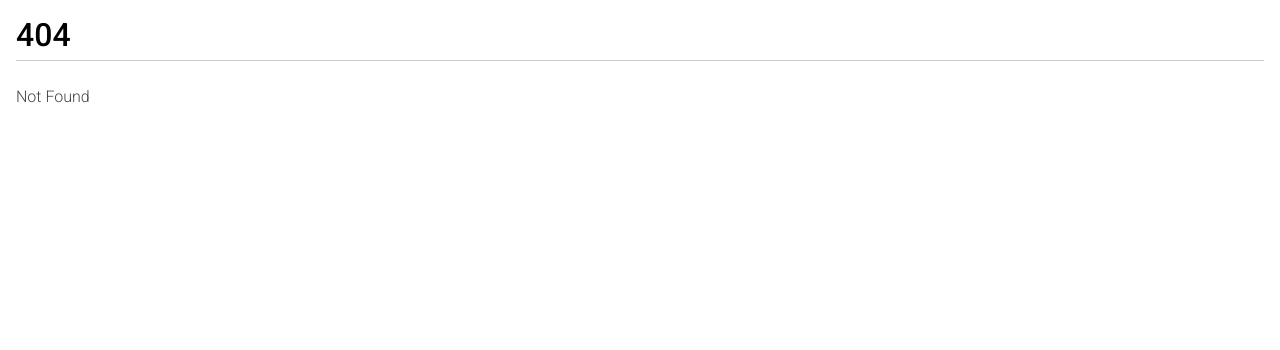
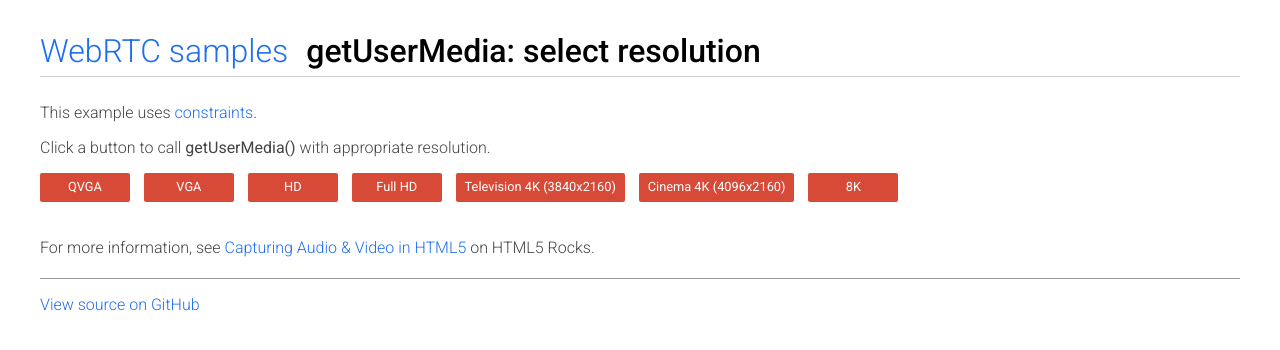
Before and after one commit to robinj0726/webrtc-samples, a SvelteKit app: page /getusermedia/resolution in a window 1280 px wide. Before the commit this address had no page. Shown: the top 350 px of the page. Built offline with nearby package versions, Linux system fonts and the light colour scheme.

Commit message:
select resolution

```diff
--- /dev/null
+++ b/src/routes/getusermedia/resolution/+page.svelte
@@ -0,0 +1,210 @@
+<script>
+	let localVideo;
+	let stream;
+
+	const messagebox = {};
+	const videoblock = {};
+	const dimensions = {};
+
+	let currentWidth = 0;
+	let currentHeight = 0;
+
+	const qvgaConstraints = {
+		video: { width: { exact: 320 }, height: { exact: 240 } }
+	};
+
+	const vgaConstraints = {
+		video: { width: { exact: 640 }, height: { exact: 480 } }
+	};
+
+	const hdConstraints = {
+		video: { width: { exact: 1280 }, height: { exact: 720 } }
+	};
+
+	const fullHdConstraints = {
+		video: { width: { exact: 1920 }, height: { exact: 1080 } }
+	};
+
+	const televisionFourKConstraints = {
+		video: { width: { exact: 3840 }, height: { exact: 2160 } }
+	};
+
+	const cinemaFourKConstraints = {
+		video: { width: { exact: 4096 }, height: { exact: 2160 } }
+	};
+
+	const eightKConstraints = {
+		video: { width: { exact: 7680 }, height: { exact: 4320 } }
+	};
+
+	function gotStream(mediaStream) {
+		stream = window.stream = mediaStream; // stream available to console
+		localVideo.srcObject = mediaStream;
+		messagebox.styleDisplay = 'none';
+		videoblock.styleDisplay = 'block';
+		const track = mediaStream.getVideoTracks()[0];
+		const constraints = track.getConstraints();
+		console.log('Result constraints: ' + JSON.stringify(constraints));
+		// if (constraints && constraints.width && constraints.width.exact) {
+		// 	widthInput.value = constraints.width.exact;
+		// 	widthOutput.textContent = constraints.width.exact;
+		// } else if (constraints && constraints.width && constraints.width.min) {
+		// 	widthInput.value = constraints.width.min;
+		// 	widthOutput.textContent = constraints.width.min;
+		// }
+	}
+
+	function errorMessage(who, what) {
+		const message = who + ': ' + what;
+		messagebox.innerText = message;
+		messagebox.styleDisplay = 'block';
+		console.log(message);
+	}
+
+	function clearErrorMessage() {
+		messagebox.styleDisplay = 'none';
+	}
+
+	function displayVideoDimensions(whereSeen) {
+		console.log(localVideo);
+		if (localVideo && localVideo.videoWidth) {
+			const dimensionsText =
+				'Actual localVideo dimensions: ' +
+				localVideo.videoWidth +
+				'x' +
+				localVideo.videoHeight +
+				'px.';
+			if (currentWidth !== localVideo.videoWidth || currentHeight !== localVideo.videoHeight) {
+				console.log(whereSeen + ': ' + dimensions.innerText);
+				currentWidth = localVideo.videoWidth;
+				currentHeight = localVideo.videoHeight;
+			}
+			dimensions.innerText = dimensionsText;
+		} else {
+			dimensions.innerText = 'Video not ready';
+		}
+	}
+	function getMedia(constraints) {
+		if (stream) {
+			stream.getTracks().forEach((track) => {
+				track.stop();
+			});
+		}
+		dimensions.innerText = '';
+		clearErrorMessage();
+		videoblock.styleDisplay = 'none';
+		navigator.mediaDevices
+			.getUserMedia(constraints)
+			.then(gotStream)
+			.catch((e) => {
+				console.log(e);
+				errorMessage('getUserMedia', e.message, e.name);
+			});
+	}
+</script>
+
+<div id="container">
+	<h1>
+		<a href="//webrtc.github.io/samples/" title="WebRTC samples homepage">WebRTC samples</a>
+		<span>getUserMedia: select resolution</span>
+	</h1>
+	<p></p>
+
+	<p>
+		This example uses <a
+			href="https://w3c.github.io/mediacapture-main/getusermedia.html#media-track-constraints"
+			title="W3C getusermedia specification - constraints section">constraints</a
+		>.
+	</p>
+
+	<p>Click a button to call <code>getUserMedia()</code> with appropriate resolution.</p>
+
+	<div id="buttons">
+		<button id="qvga" on:click={() => getMedia(qvgaConstraints)}>QVGA</button>
+		<button id="vga" on:click={() => getMedia(vgaConstraints)}>VGA</button>
+		<button id="hd" on:click={() => getMedia(hdConstraints)}>HD</button>
+		<button id="full-hd" on:click={() => getMedia(fullHdConstraints)}>Full HD</button>
+		<button id="televisionFourK" on:click={() => getMedia(televisionFourKConstraints)}
+			>Television 4K (3840x2160)</button
+		>
+		<button id="cinemaFourK" on:click={() => getMedia(cinemaFourKConstraints)}
+			>Cinema 4K (4096x2160)</button
+		>
+		<button id="eightK" on:click={() => getMedia(eightKConstraints)}>8K</button>
+	</div>
+
+	<div id="videoblock" style="display: {videoblock.styleDisplay};">
+		<p id="dimensions">{dimensions.innerText}</p>
+
+		<video
+			id="gum-res-local"
+			bind:this={localVideo}
+			playsinline
+			autoplay
+			on:loadedmetadata={() => displayVideoDimensions('loadedmetadata')}
+			on:resize={() => displayVideoDimensions('resize')}
+		>
+			<track kind="captions" />
+		</video>
+		<div id="width">
+			<label for="width-input">Width <span></span>px:</label>
+			<input type="range" min="0" max="7680" value="0" />
+		</div>
+		<input id="sizelock" type="checkbox" />Lock video size<br />
+		<input id="aspectlock" type="checkbox" />Lock aspect ratio<br />
+	</div>
+	<p id="errormessage" style="display: {messagebox.styleDisplay};">{messagebox.innerText}</p>
+
+	<p>
+		For more information, see <a
+			href="http://www.html5rocks.com/en/tutorials/getusermedia/intro/"
+			title="Media capture article by Eric Bidelman on HTML5 Rocks"
+			>Capturing Audio &amp; Video in HTML5</a
+		> on HTML5 Rocks.
+	</p>
+
+	<a
+		href="https://github.com/webrtc/samples/tree/gh-pages/src/content/getusermedia/resolution"
+		title="View source for this page on GitHub"
+		id="viewSource">View source on GitHub</a
+	>
+</div>
+
+<style>
+	:global(html) {
+		height: 100%;
+	}
+
+	button {
+		margin: 0 10px 20px 0;
+		min-width: 90px;
+	}
+
+	div#buttons {
+		margin: 0 0 1em 0;
+	}
+
+	div#container {
+		max-width: 100%;
+	}
+
+	#errormessage {
+		display: none;
+		font-size: 300%;
+	}
+
+	#videoblock {
+		display: none;
+	}
+
+	p#dimensions {
+		height: 1em;
+		margin: 0 0 1.5em 0;
+	}
+
+	video {
+		background: none;
+		height: auto;
+		width: auto;
+	}
+</style>
```
